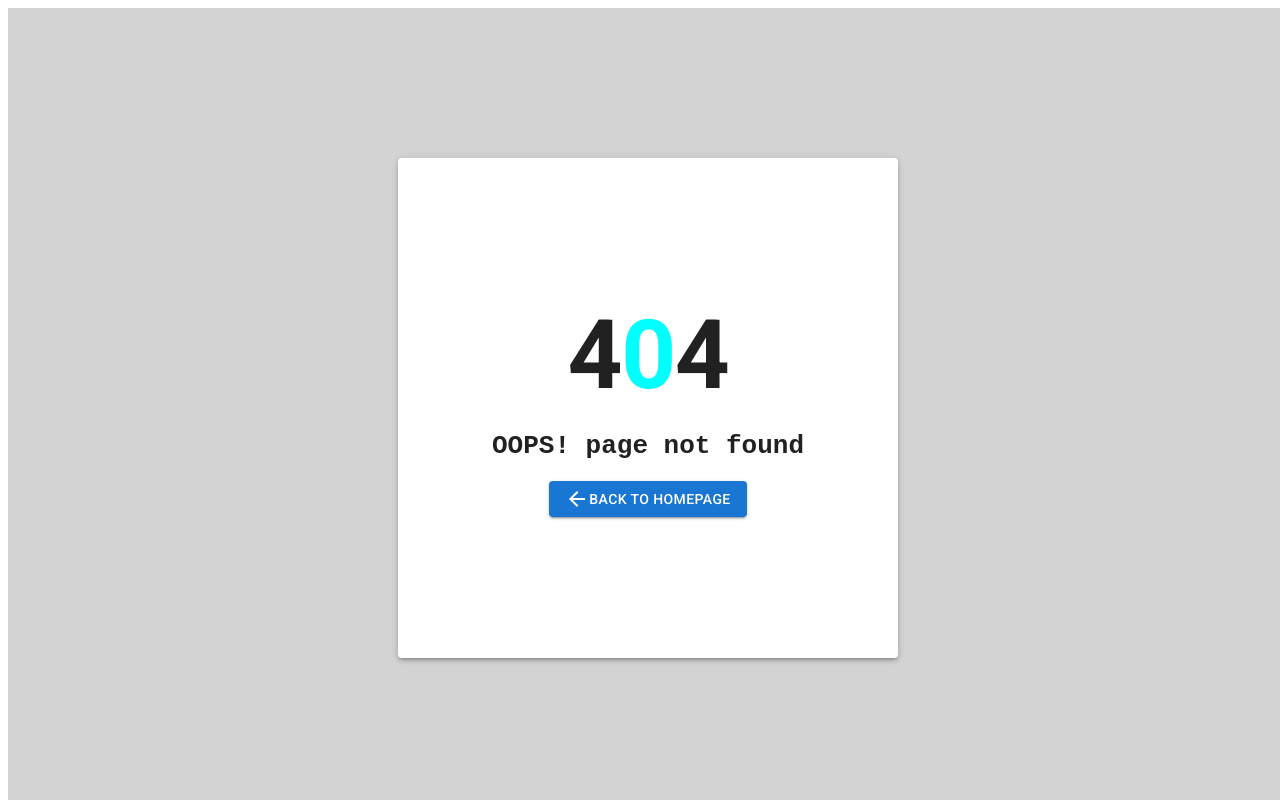
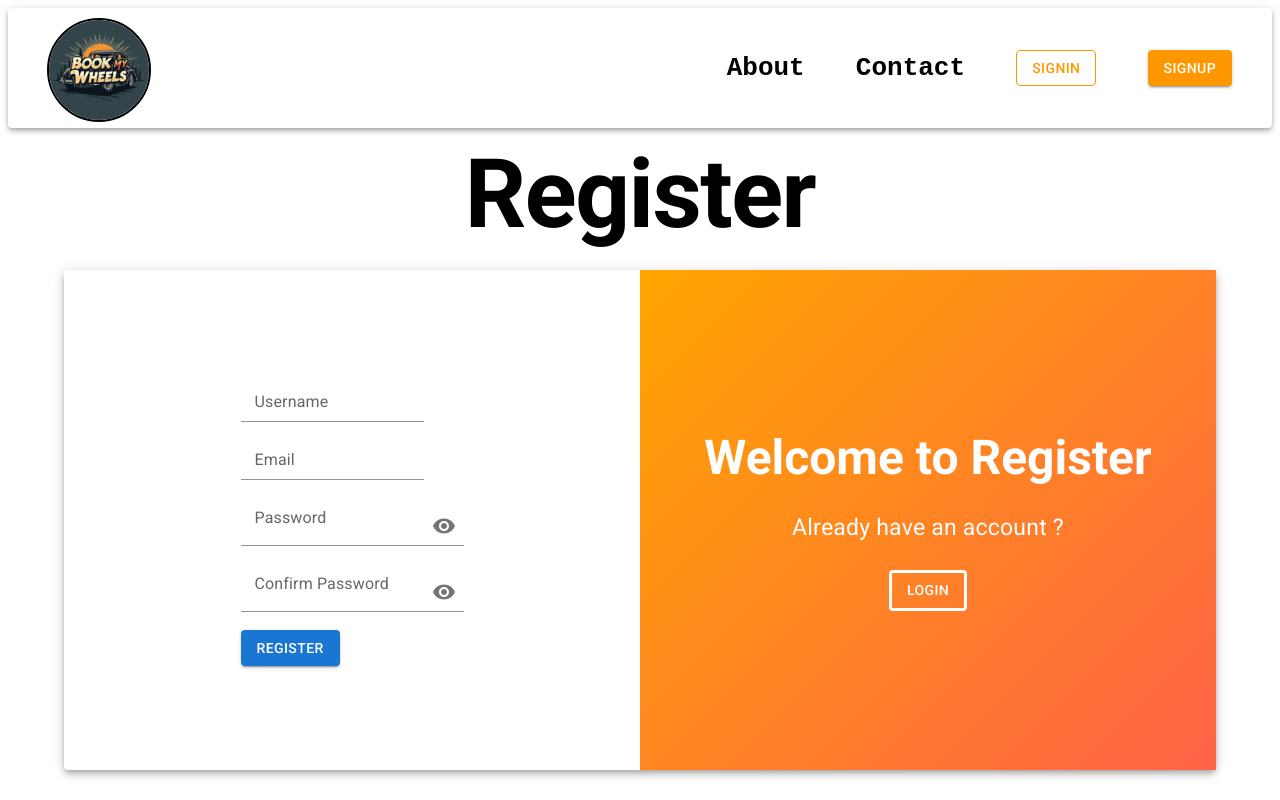
Before and after one commit to Neeltyper001/Book-My-Wheels, a React (Vite) app: page /signup in a window 1280 px wide. Before the commit this address had no page. Shown: the top 800 px of the page. Built offline with nearby package versions, Linux system fonts and the light colour scheme; a web font is replaced by a local one.

Commit message:
implemented register page

```diff
--- a/src/pages/login/Login.jsx
+++ b/src/pages/login/Login.jsx
@@ -106,7 +106,7 @@ function Login() {
               </Typography>
               <Button
                 variant="outlined"
-                onClick={()=>{navigate('../register')}}
+                onClick={()=>{navigate('/signup')}}
                 sx={{ border: "3px solid white", color: "white" }}
               >
                 Register
--- /dev/null
+++ b/src/pages/register/Register.jsx
@@ -0,0 +1,114 @@
+import { Box, Button, Container, Paper, Typography } from "@mui/material";
+
+import { useNavigate } from "react-router-dom";
+import InputTextField from "../../ui/InputTextField";
+import InputPasswordField from "../../ui/InputPasswordField";
+
+function Register() {
+
+  const navigate = useNavigate();
+  const handleSubmit = async (e) => {
+      e.preventDefault();
+  }
+
+  return (
+    <Container
+      sx={{
+        height: "700px",
+        display: "flex",
+        flexDirection: "column",
+        gap: "10px",
+      }}
+    >
+
+      <Box
+        sx={{
+          display: "flex",
+          justifyContent: "center",
+          alignItems: "center",
+          padding: "10px 0",
+        }}
+      >
+        <Typography sx={{ typography : {xs: "h3" , sm: "h1"} ,fontWeight: {xs: "bold", sm: "bolder" }}}>
+          Register
+        </Typography>
+      </Box>
+
+      <Paper
+        sx={{
+          height: "500px",
+          display: "flex",
+          justifyContent: "center",
+          alignItems: "center",
+        }}
+        elevation={5}
+      >
+        <Container
+          sx={{
+            height: "100%",
+            display: "flex",
+            justifyContent: "center",
+            alignItems: "center",
+          }}
+        >
+          <form
+            onSubmit={handleSubmit}
+            style={{
+              display: "flex",
+              flexDirection: "column",
+              justifyContent: "center",
+              alignItems: "center",
+              gap: "10px",
+            }}
+          >
+            <InputTextField textFieldLabelContent={"Username"} />
+            <InputTextField textFieldLabelContent={"Email"} />
+            <InputPasswordField passwordFieldLabelContent={"Password"} />
+            <InputPasswordField
+              passwordFieldLabelContent={"Confirm Password"}
+            />
+            <Button type="submit" variant={"contained"} sx= {{alignSelf: "flex-start" , marginTop: "8px"}}>Register</Button>
+          </form>
+        </Container>
+        <Container
+          sx={{
+            height: "100%",
+            display: { xs: "none", lg: "flex" },
+            justifyContent: "center",
+            alignItems: "center",
+            background: "linear-gradient(135deg, #FFA500 0%, #FF6347 100%)",
+            color: "#fff",
+          }}
+        >
+          <Box
+            sx={{
+              display: "flex",
+              flexDirection: "column",
+              justifyContent: "center",
+              alignItems: "center",
+              gap: "25px",
+            }}
+          >
+            <Typography
+              sx={{ typography: "h3", textAlign: "center", fontWeight: "bold" }}
+            >
+              Welcome to Register
+            </Typography>
+            <Typography sx={{ fontSize: "23px", textAlign: "center" }}>
+              Already have an account ?
+            </Typography>
+            <Button
+              variant="outlined"
+              onClick={()=>{navigate('/signin')}}
+              sx={{ border: "3px solid white", color: "white" }}
+            >
+              Login
+            </Button>
+          </Box>
+        </Container>
+      </Paper>
+    </Container>
+  );
+}
+
+export default Register;
--- a/src/routes/AppRoute.jsx
+++ b/src/routes/AppRoute.jsx
@@ -7,6 +7,7 @@ import About from '../pages/about/About.jsx'
 import Contact from '../pages/contact/Contact'
 import PageNotFound from '../pages/NotFound/PageNotFound.jsx'
 import Login from '../pages/login/Login.jsx'
+import Register from '../pages/register/Register.jsx'
 
 
 const AppRoute = () => {
@@ -18,6 +19,7 @@ const AppRoute = () => {
               <Route path='about' element={<About />} />
               <Route path='contact' element={<Contact />} />
               <Route path='signin'  element={<Login />} />
+              <Route path='signup'  element={<Register />} />
             </Route>
             <Route path="*" element={<PageNotFound />} />
         </>
```
